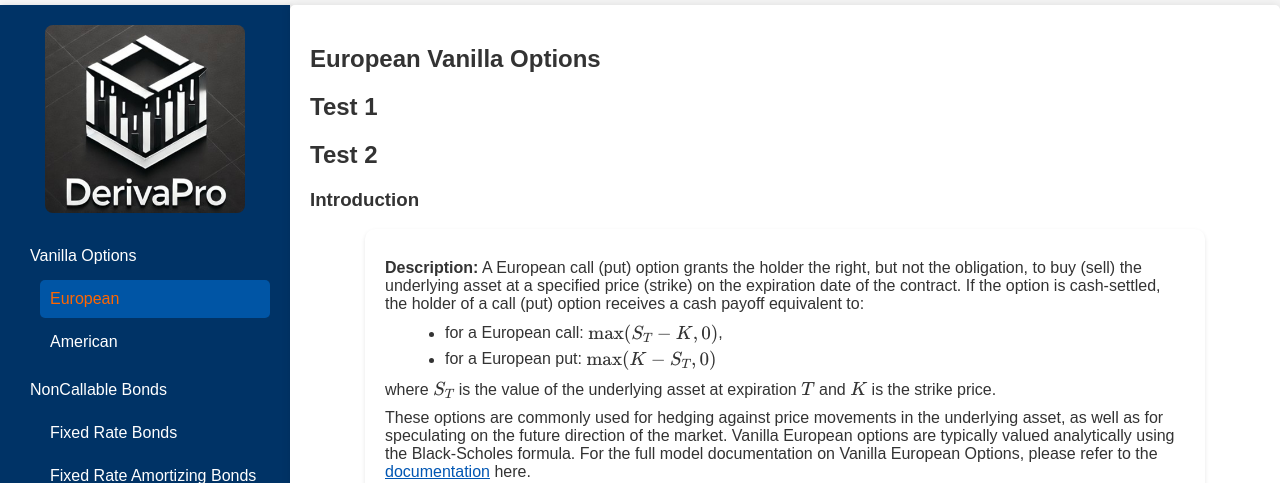
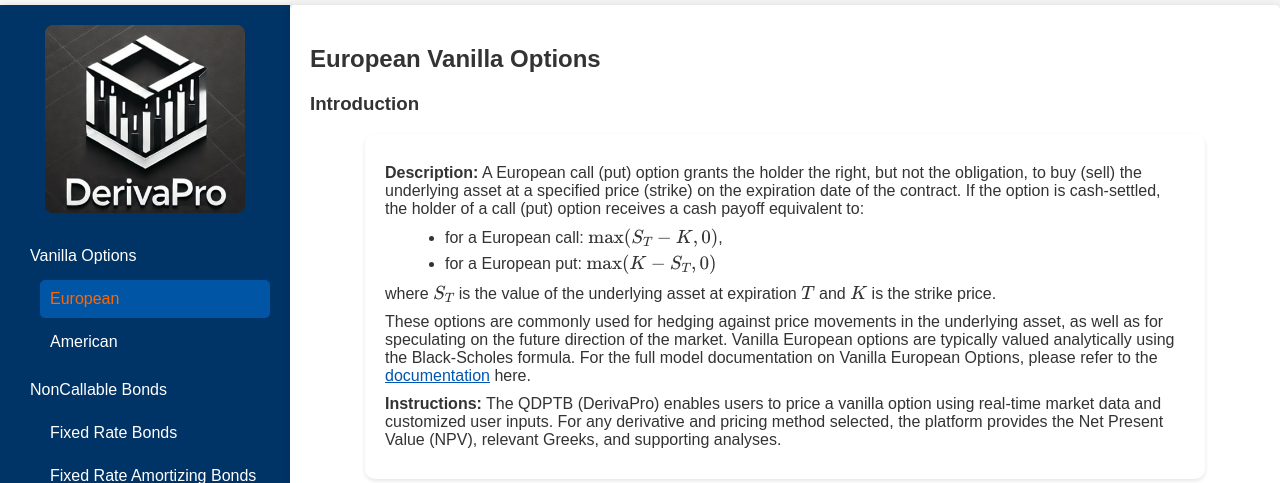
Before and after one commit to derivapro/derivapro-v1, a Flask app: page /vanilla-options/european in a window 1280 px wide. Shown: the part 55-538 px from the top of the page. Run offline with Flask 2, Linux system fonts and the light colour scheme; some libraries are stand-ins or nearby versions.

Commit message:
Revert back to the original html

```diff
--- a/app/templates/european_options.html
+++ b/app/templates/european_options.html
@@ -2,8 +2,7 @@
 
 {% block content %}
 <h2>European Vanilla Options</h2>
-<h2>Test 1</h2>
-<h2>Test 2</h2>
+
 <h3>Introduction</h3>
 
 <div id="markdown-content">
```
